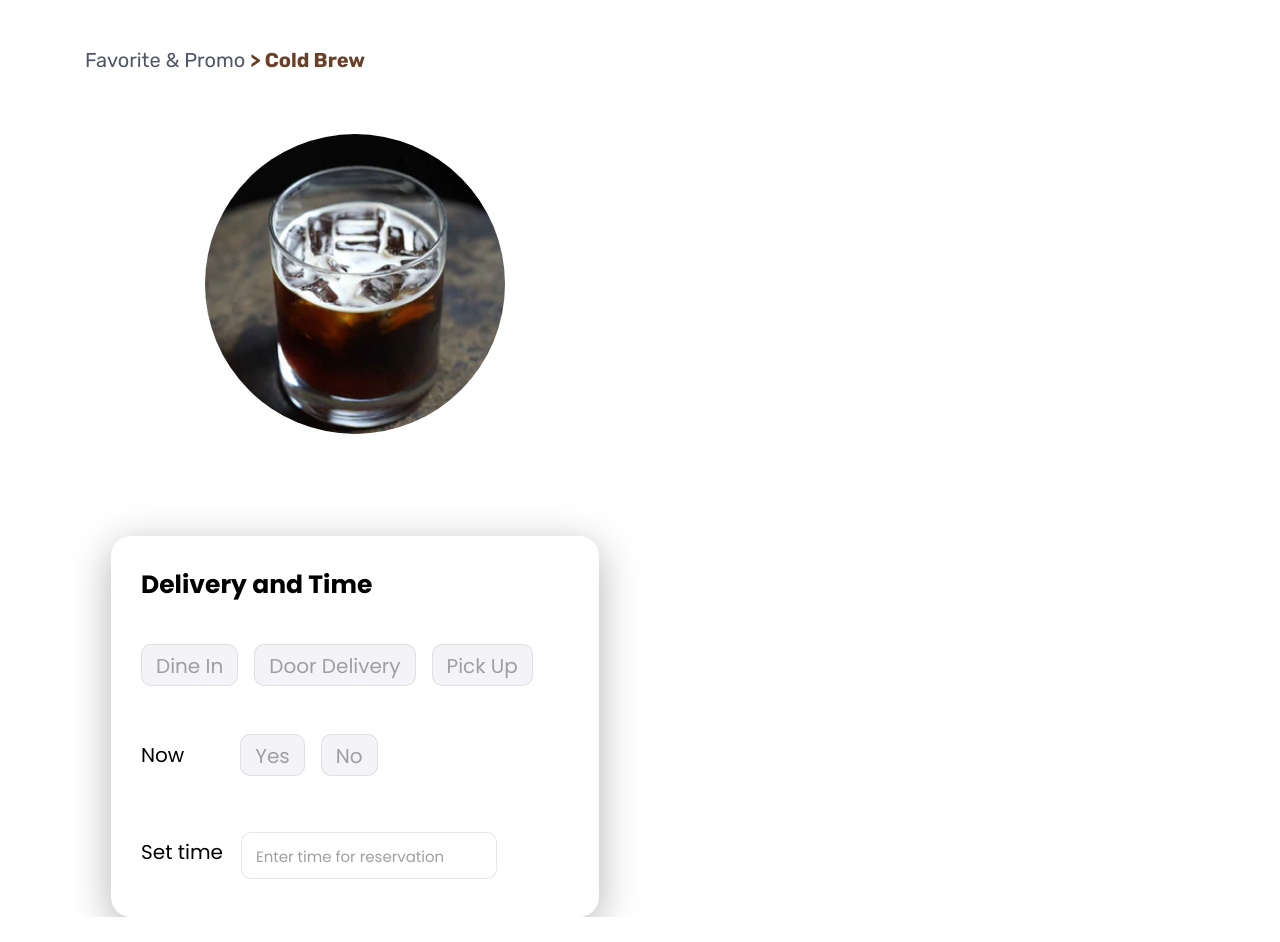
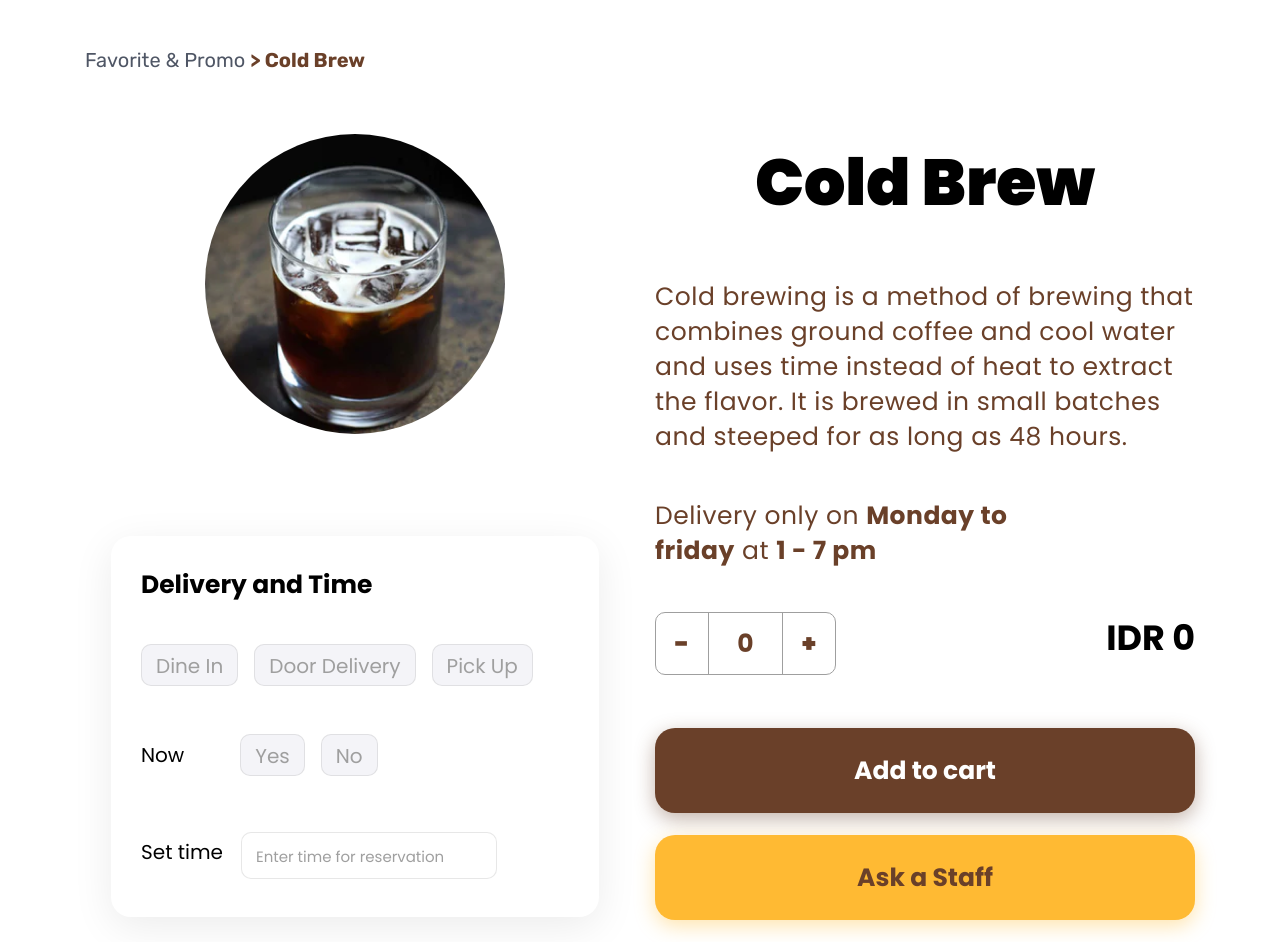
Before and after one commit to maulanarifai114/bootcamp-frontend-coffee-shop, a Vue app: page /cust/product-d in a window 1280 px wide. Before the commit the page ends 917 px from the top, so only its background shows below. Built offline with nearby package versions, Linux system fonts and the light colour scheme.

Commit message:
make side desc

```diff
--- a/src/App.vue
+++ b/src/App.vue
@@ -76,6 +76,30 @@ border-spacing: 0;
   opacity: .8;
 }
 
+.btn-detail {
+  font-family: Poppins;
+  font-size: 25px;
+  font-style: normal;
+  font-weight: 700;
+  line-height: 38px;
+  letter-spacing: 0em;
+  height: 85px;
+  width: 100%;
+  border-radius: 20px;
+  outline: none;
+  border: none;
+  transition: .3s;
+  margin: 0 0 22px 0;
+}
+
+.btn-detail:focus {
+  outline: none;
+}
+
+.btn-detail:hover {
+  opacity: .8;
+}
+
 .btn-brown {
   background: #6A4029!important;
   color: #FFFFFF;
--- /dev/null
+++ b/src/components/cust/base/Button.vue
@@ -0,0 +1,23 @@
+<template>
+  <div class="w-100">
+    <button :class="color" type="button">
+      {{label}}
+    </button>
+  </div>
+</template>
+
+<script>
+export default {
+  name: 'ButtonAuth',
+  props: {
+    color: String,
+    label: String
+  }
+}
+</script>
+
+<style lang="scss" scoped>
+.nonActiveImg {
+  display: none;
+}
+</style>
--- a/src/components/cust/module/DeliveTime.vue
+++ b/src/components/cust/module/DeliveTime.vue
@@ -58,7 +58,7 @@ export default {
   width: 488px;
   border-radius: 20px;
   color: #FFFFFF;
-  box-shadow: 0px 10px 40px 0px rgba(0, 0, 0, 0.3);
+  box-shadow: 0px 10px 40px 0px rgba(0, 0, 0, 0.08);
   padding: 30px;
 }
 
--- a/src/views/customer/ProductDetail.vue
+++ b/src/views/customer/ProductDetail.vue
@@ -2,32 +2,181 @@
   <div>
     <div  class="container">
       <p class="head-category pt-5">Favorite & Promo <span class="detail"> > Cold Brew</span></p>
-      <div class="row">
-        <div class="col-6 d-flex flex-column align-items-center">
+      <main class="row">
+        <aside class="col-6 d-flex flex-column align-items-center">
           <div class="img-wrap">
             <img src="../../assets/cust/cold-brew.png" alt="product">
           </div>
           <Delivetime></Delivetime>
-        </div>
-        <div class="col-6">
+        </aside>
 
-        </div>
-      </div>
+        <aside class="col-6 d-flex flex-column align-items-center">
+          <h1 class="mb-5">Cold Brew</h1>
+          <p class="p-desc box-desc1 mb-0">
+            Cold brewing is a method of brewing that combines ground coffee and cool water and uses time instead of heat to extract the flavor. It is brewed in small batches and steeped for as long as 48 hours.
+          </p>
+          <p class="p-desc box-desc2 align-self-start">
+            Delivery only on <span>Monday to friday</span>  at <span>1 - 7 pm</span>
+          </p>
+
+          <div class="d-flex flex-row justify-content-between w-100 mb-5">
+            <div class="input-group">
+              <div class="input-group-prepend">
+                <button class="btn" type="button" @click="minusAmount()">-</button>
+              </div>
+              <input type="text" class="form-control" placeholder="0" disabled v-model="amount">
+              <div class="input-group-append">
+                <button class="btn" type="button" @click="plusAmount()">+</button>
+              </div>
+            </div>
+            <p class="price">IDR {{currentPrice}}</p>
+          </div>
+
+          <Button color="btn-brown btn-detail" label="Add to cart"></Button>
+          <Button color="btn-yellow btn-detail" label="Ask a Staff"></Button>
+
+        </aside>
+      </main>
     </div>
   </div>
 </template>
 
 <script>
 import Delivetime from '../../components/cust/module/DeliveTime'
+import Button from '../../components/cust/base/Button'
+
 export default {
   name: 'ProductDetail',
   components: {
-    Delivetime
+    Delivetime,
+    Button
+  },
+  data () {
+    return {
+      amount: 0,
+      price: 30000
+    }
+  },
+  methods: {
+    plusAmount () {
+      this.amount++
+    },
+    minusAmount () {
+      if (this.amount > 0) {
+        this.amount--
+      }
+    }
+  },
+  computed: {
+    currentPrice () {
+      const price = this.price
+      const amount = this.amount
+      const current = price * amount
+      return current.toLocaleString('id-ID')
+    }
   }
 }
 </script>
 
 <style lang="scss" scoped>
+
+.price {
+  font-family: Poppins;
+  font-style: normal;
+  font-weight: bold;
+  font-size: 35px;
+  line-height: 52px;
+  text-align: center;
+  color: #000000;
+}
+
+.input-group {
+  width: 181px;
+  height: 63px;
+}
+
+.btn {
+  border: 1px solid #9F9F9F;
+  width: 54px;
+  font-family: Poppins;
+  font-size: 25px;
+  font-style: normal;
+  font-weight: 900;
+  line-height: 38px;
+  letter-spacing: 0em;
+  text-align: center;
+  color: #6A4029;
+  border-radius: 10px;
+}
+
+.btn:focus {
+  border: 1px solid #9F9F9F;
+  box-shadow: none;
+  background-color: rgb(245, 245, 245);
+}
+
+.btn:hover {
+  color: rgba(106, 64, 41, 0.8);
+}
+
+.form-control {
+  border: 1px solid #9F9F9F;
+  height: 100%;
+  font-family: Poppins;
+  font-size: 25px;
+  font-style: normal;
+  font-weight: 700;
+  line-height: 38px;
+  letter-spacing: 0em;
+  text-align: center;
+  color: #6A4029;
+  background-color: white!important;
+}
+
+.form-control:focus {
+  border: 1px solid #9F9F9F;
+  box-shadow: none;
+}
+
+h1 {
+  font-family: Poppins;
+  font-style: normal;
+  font-weight: 900;
+  font-size: 65px;
+  line-height: 97px;
+  color: #000000;
+}
+
+.p-desc {
+  font-family: Poppins;
+  font-size: 25px;
+  font-style: normal;
+  font-weight: 400;
+  line-height: 35px;
+  letter-spacing: 0.02em;
+  text-align: left;
+  color: #6A4029;
+}
+
+.box-desc1 {
+  height: 219px;
+}
+
+.box-desc2 {
+  width: 436px;
+  margin: 0 0 44px 0;
+}
+
+.box-desc2 span {
+  font-family: Poppins;
+  font-size: 25px;
+  font-style: normal;
+  font-weight: 700;
+  line-height: 35px;
+  letter-spacing: 0.02em;
+  text-align: left;
+}
+
 .head-category {
   font-family: Rubik;
   font-style: normal;
```
